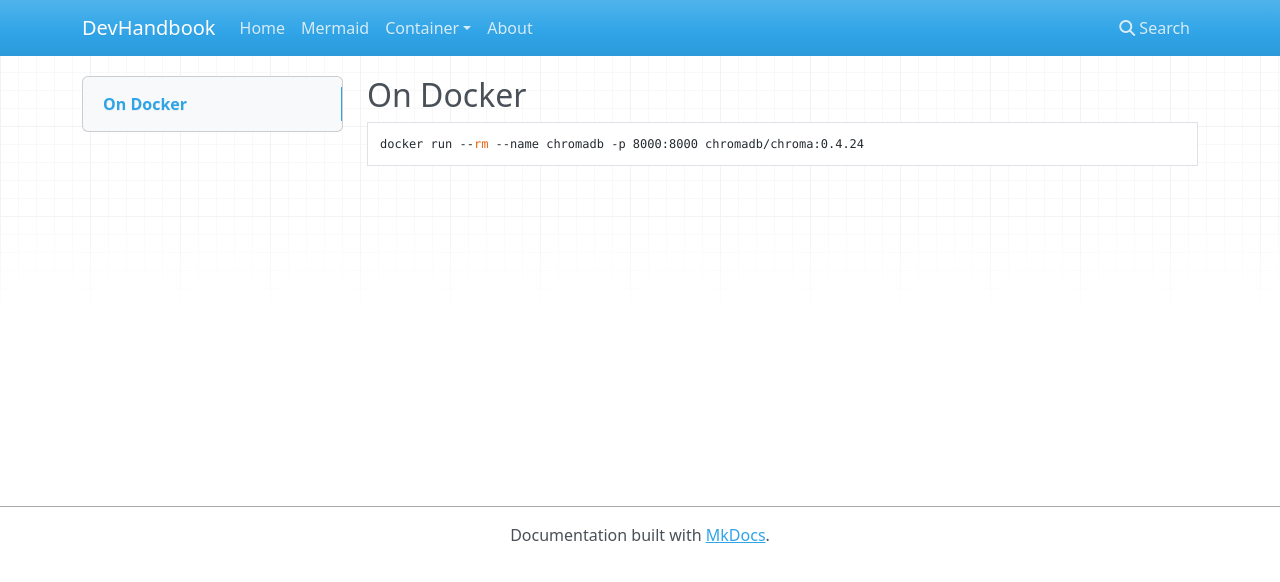
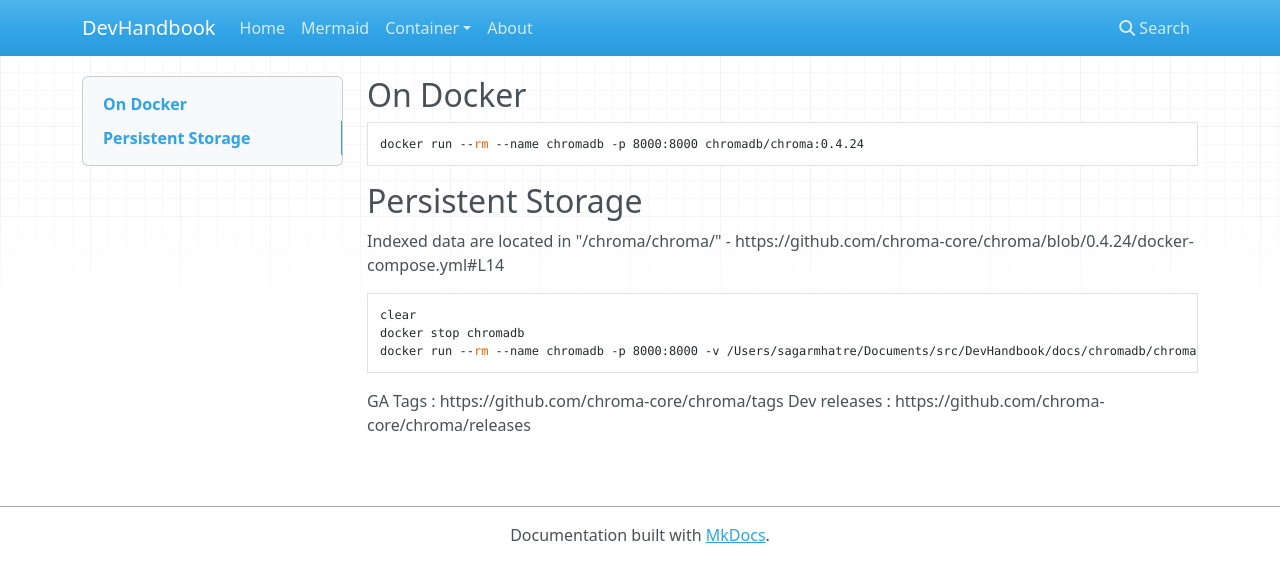
Before and after one commit to SagarMhatre/DevHandbook, an MkDocs documentation site: the page built from docs/chromadb/ReadMe.md, in a window 1280 px wide. Shown: the top 582 px of the page. Built offline with MkDocs 1.6.1, drawn with Linux system fonts in a browser that asks for light colours; nearby versions of some CDN libraries.

Commit message:
Added external persistence

````diff
--- a/docs/chromadb/ReadMe.md
+++ b/docs/chromadb/ReadMe.md
@@ -5,3 +5,13 @@
 ```sh
 docker run --rm --name chromadb -p 8000:8000 chromadb/chroma:0.4.24
 ```
+
+## Persistent Storage
+Indexed data are located in "/chroma/chroma/" - https://github.com/chroma-core/chroma/blob/0.4.24/docker-compose.yml#L14
+```sh
+clear
+docker stop chromadb
+docker run --rm --name chromadb -p 8000:8000 -v /Users/sagarmhatre/Documents/src/DevHandbook/docs/chromadb/chroma:/chroma/chroma chromadb/chroma:0.4.24
+```
+GA Tags : https://github.com/chroma-core/chroma/tags
+Dev releases : https://github.com/chroma-core/chroma/releases
````
Also changed, not shown: docs/chromadb/client.ipynb.
